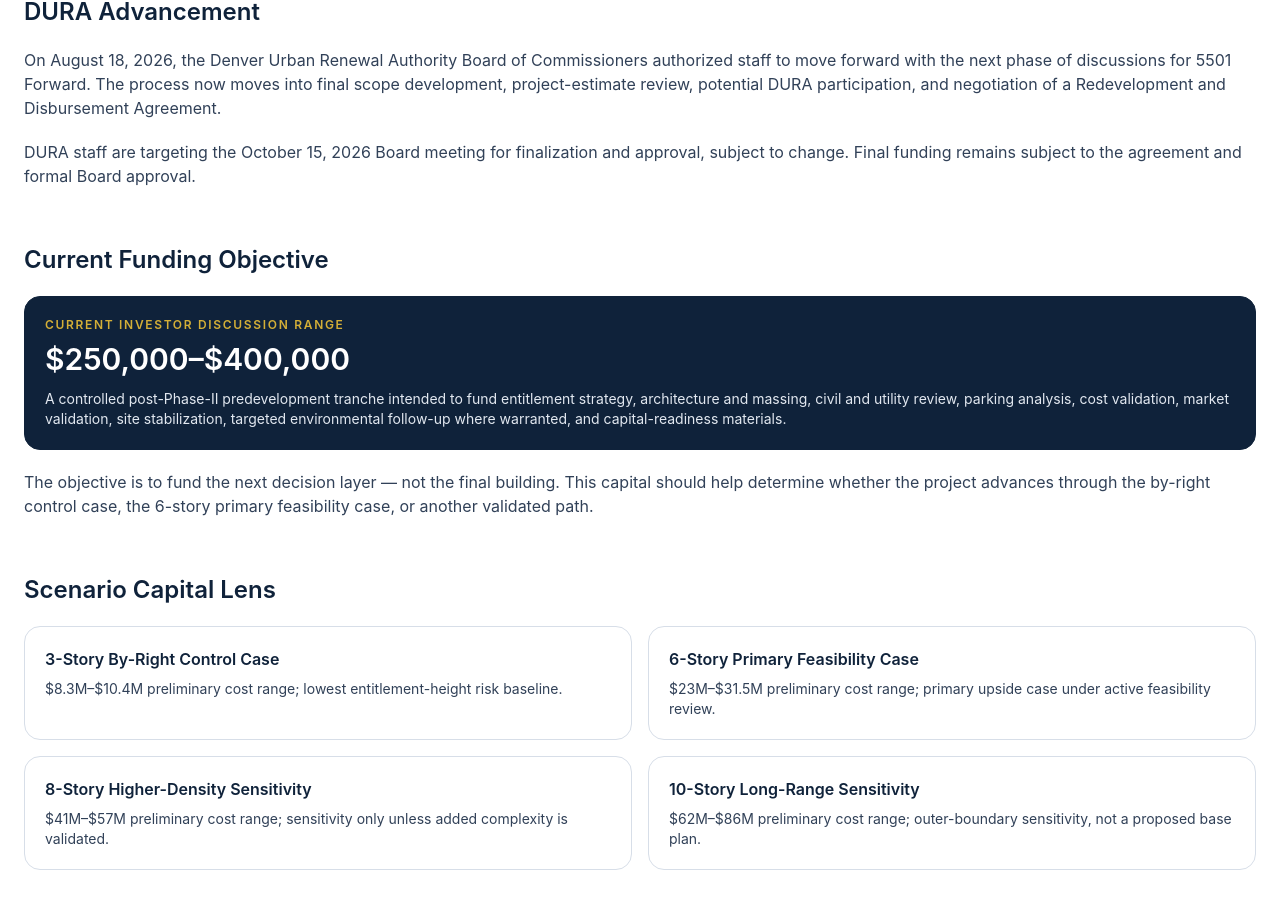
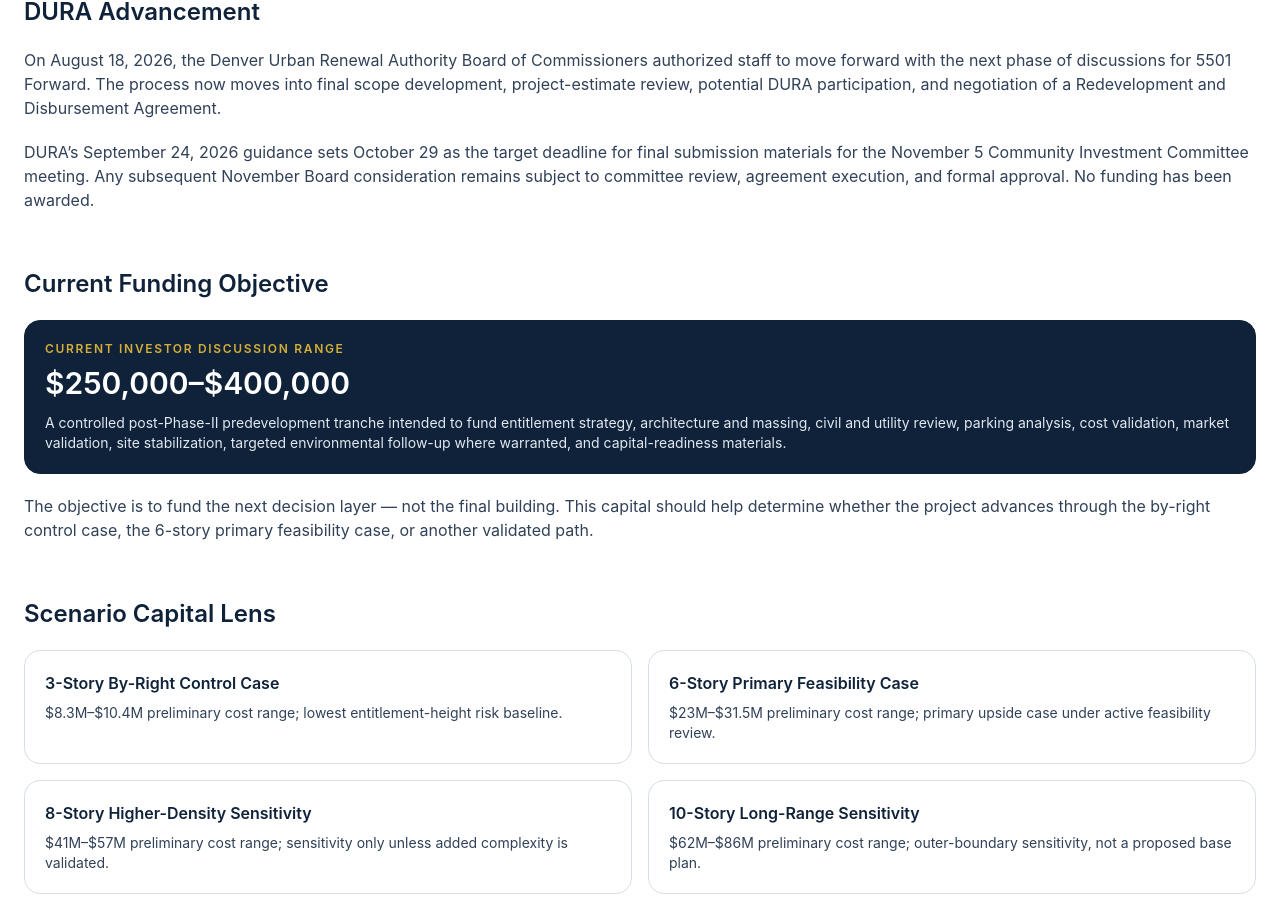
Before and after one commit to martinez-frank/5501-forward-site, a Next.js app: page /investor-brief in a window 1280 px wide. Shown: the part 1512-2436 px from the top of the page. Built offline with nearby package versions, Linux system fonts and the light colour scheme.

Commit message:
Update app/investor-brief/page.tsx for DURA November path and PG consulting

```diff
--- a/app/investor-brief/page.tsx
+++ b/app/investor-brief/page.tsx
@@ -41,7 +41,7 @@
       <section className="space-y-5">
         <h2 className="text-2xl font-semibold text-[#0f223a]">DURA Advancement</h2>
         <p className="text-slate-700">On August 18, 2026, the Denver Urban Renewal Authority Board of Commissioners authorized staff to move forward with the next phase of discussions for 5501 Forward. The process now moves into final scope development, project-estimate review, potential DURA participation, and negotiation of a Redevelopment and Disbursement Agreement.</p>
-        <p className="text-slate-700">DURA staff are targeting the October 15, 2026 Board meeting for finalization and approval, subject to change. Final funding remains subject to the agreement and formal Board approval.</p>
+        <p className="text-slate-700">DURA’s September 24, 2026 guidance sets October 29 as the target deadline for final submission materials for the November 5 Community Investment Committee meeting. Any subsequent November Board consideration remains subject to committee review, agreement execution, and formal approval. No funding has been awarded.</p>
       </section>
 
       <section className="space-y-5">
```
